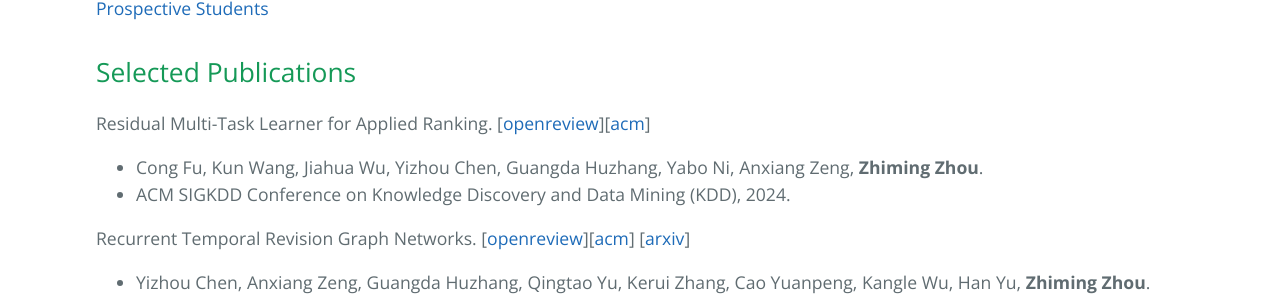
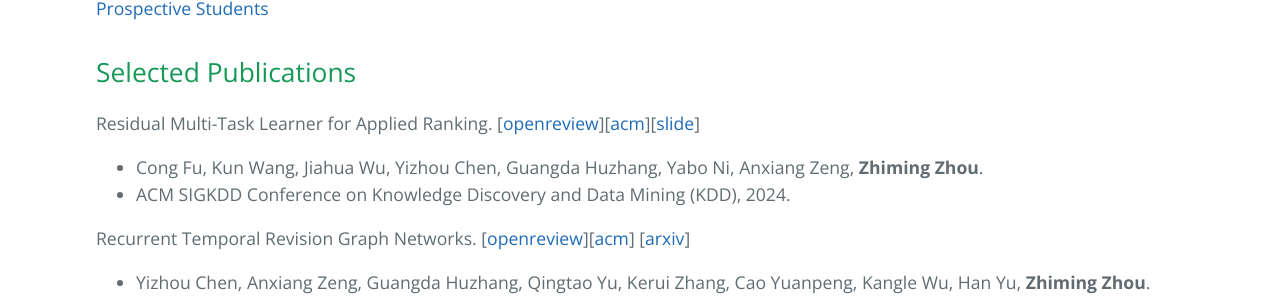
Before and after one commit to ZhimingZhou/zhimingzhou.github.io, a Jekyll site: the page built from index.md, in a window 1280 px wide. Shown: the part 848-1147 px from the top of the page. Built offline with Jekyll 4.4.1, drawn with Linux system fonts in a browser that asks for light colours.

Commit message:
Update index.md

```diff
--- a/index.md
+++ b/index.md
@@ -24,7 +24,7 @@ Zhiming has a broad interest in fundamental techniques and theories of machine l
 ## Selected Publications
 
 Residual Multi-Task Learner for Applied Ranking.
-  \[[openreview](https://openreview.net/forum?id=dOWWNW9CJ3)\]\[[acm](https://dl.acm.org/doi/abs/10.1145/3637528.3671523)\]
+  \[[openreview](https://openreview.net/forum?id=dOWWNW9CJ3)\]\[[acm](https://dl.acm.org/doi/abs/10.1145/3637528.3671523)\]\[[slide](https://github.com/ZhimingZhou/zhimingzhou.github.io/raw/ff28a097b745dba9ff366ba0e6f928d2c4c043a9/assets/Residual%20Multi-Task%20Learner%20for%20Applied%20Ranking.pdf)\]
 - Cong Fu, Kun Wang, Jiahua Wu, Yizhou Chen, Guangda Huzhang, Yabo Ni, Anxiang Zeng, **Zhiming Zhou**.
 - ACM SIGKDD Conference on Knowledge Discovery and Data Mining (KDD), 2024.
 
```
